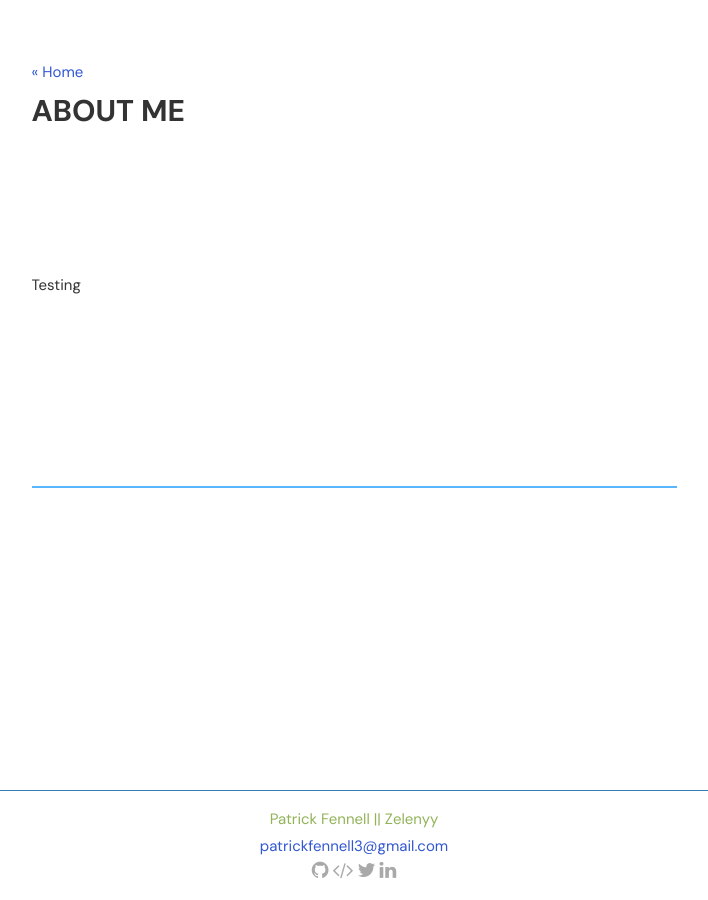
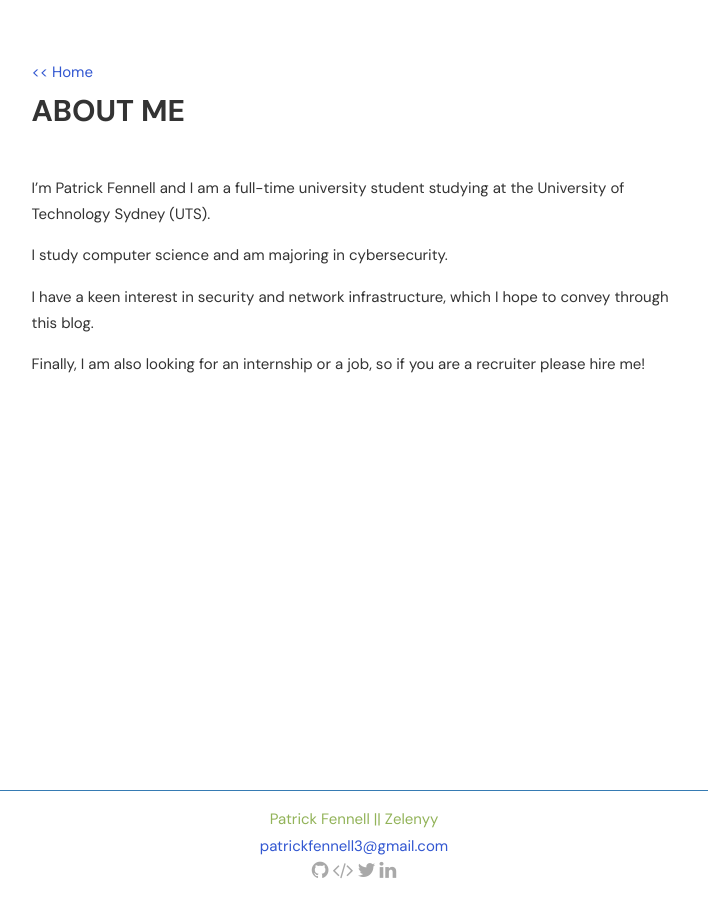
Before and after one commit to mrmelonson/zelenyy_blog, a Jekyll site: the page built from about.html, in a window 1280 px wide. Shown: the whole page, without its empty margins (286-994 px from the left). Built offline with Jekyll 4.4.1, drawn with Linux system fonts in a browser that asks for light colours.

Commit message:
Simplified about page

```diff
--- a/about.html
+++ b/about.html
@@ -4,25 +4,17 @@ layout: default
 
 <section class="post">
   <div class="flex-row-between">
-      <a href="{{ site.url }}{{ site.baseurl }}/">« Home</a>
+      <a href="{{ site.url }}{{ site.baseurl }}/"><< Home</a>
       <div></div>
     </button>
   </div>
   <h1>About me</h1>
+
+  <div class="bio">
+    <p>I’m Patrick Fennell and I am a full-time university student studying at the University of Technology Sydney (UTS).</p>
+    <p>I study computer science and am majoring in cybersecurity.</p>
+    <p>I have a keen interest in security and network infrastructure, which I hope to convey through this blog.</p>
+    <p>Finally, I am also looking for an internship or a job, so if you are a recruiter please hire me!</p>
+
+  </div>
 </section>
-
-<section>
-
-    <div class="bio">
-        Testing
-    </div>
-
-
-
-</section>
-
-
-
-<section>
-    <nav class="post-nav" /nav>
-</section>
```
